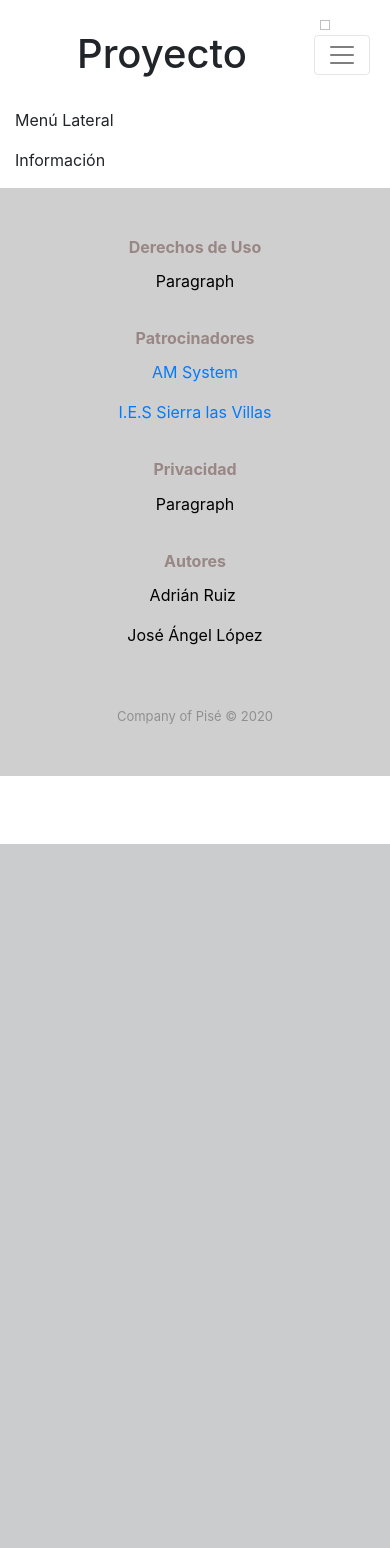
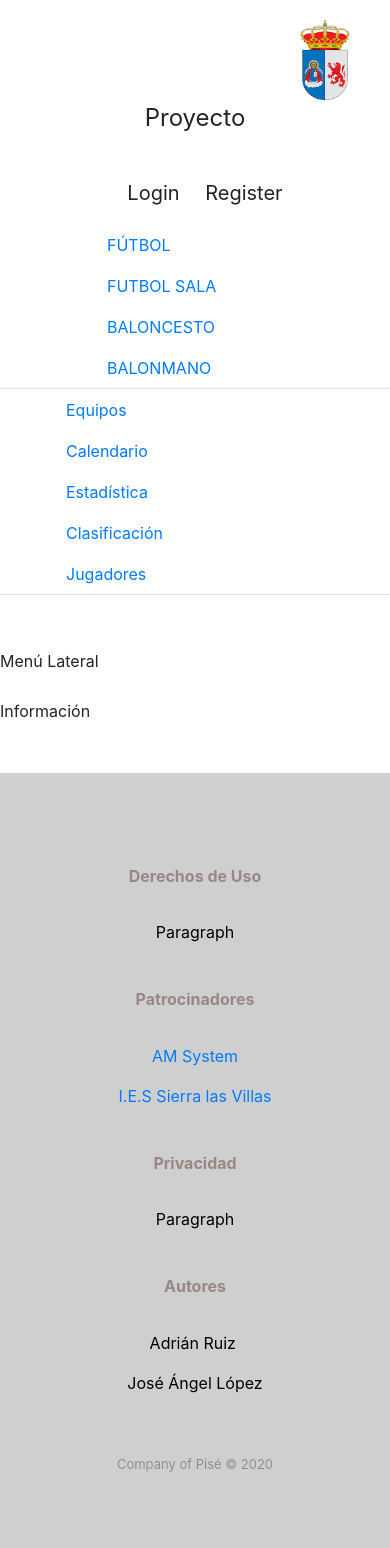
Before and after one commit to adrianruizdeveloper/deporte, a PHP site: the page made by pagina prueba/index.php in a window 390 px wide. Before the commit the page ends 844 px from the top, so only its background shows below. Run offline with PHP 8.4, Linux system fonts and the light colour scheme.

Commit message:
Add files via upload

```diff
--- /dev/null
+++ b/pagina prueba/assets/css/Navigation-with-Button_cabecera.css
@@ -0,0 +1,323 @@
+.navigation-clean-button {
+  background: #fff;
+  padding-top: .75rem;
+  padding-bottom: .75rem;
+  color: #333;
+  border-radius: 0;
+  box-shadow: none;
+  border: none;
+  margin-bottom: 0;
+}
+
+@media (min-width:768px) {
+  .navigation-clean-button {
+    padding-top: 1rem;
+    padding-bottom: 1rem;
+  }
+}
+
+.navigation-clean-button .navbar-brand {
+  font-weight: bold;
+  color: inherit;
+}
+
+.navigation-clean-button .navbar-brand:hover {
+  color: #222;
+}
+
+.navigation-clean-button.navbar-dark .navbar-brand:hover {
+  color: #f0f0f0;
+}
+
+.navigation-clean-button .navbar-brand img {
+  height: 100%;
+  display: inline-block;
+  margin-right: 10px;
+  width: auto;
+}
+
+.navigation-clean-button .navbar-toggler {
+  border-color: #ddd;
+}
+
+.navigation-clean-button .navbar-toggler:hover, .navigation-clean-button .navbar-toggler:focus {
+  background: none;
+}
+
+.navigation-clean-button.navbar-dark .navbar-toggler {
+  border-color: #555;
+}
+
+.navigation-clean-button .navbar-toggler {
+  color: #888;
+}
+
+.navigation-clean-button.navbar-dark .navbar-toggler {
+  color: #eee;
+}
+
+.navigation-clean-button .navbar-collapse, .navigation-clean-button .form-inline {
+  border-top-color: #ddd;
+}
+
+.navigation-clean-button.navbar-dark .navbar-collapse, .navigation-clean-button.navbar-dark .form-inline {
+  border-top-color: #333;
+}
+
+.navigation-clean-button .navbar-nav a.active, .navigation-clean-button .navbar-nav > .show > a {
+  background: none;
+  box-shadow: none;
+}
+
+.navigation-clean-button.navbar-light .navbar-nav a.active, .navigation-clean-button.navbar-light .navbar-nav a.active:focus, .navigation-clean-button.navbar-light .navbar-nav a.active:hover {
+  color: #8f8f8f;
+  box-shadow: none;
+  background: none;
+  pointer-events: none;
+}
+
+.navigation-clean-button.navbar .navbar-nav .nav-link {
+  padding-left: 18px;
+  padding-right: 18px;
+}
+
+.navigation-clean-button.navbar-light .navbar-nav .nav-link {
+  color: #465765;
+}
+
+.navigation-clean-button.navbar-light .navbar-nav .nav-link:focus, .navigation-clean-button.navbar-light .navbar-nav .nav-link:hover {
+  color: #37434d !important;
+  background-color: transparent;
+}
+
+.navigation-clean-button .navbar-nav > li > .dropdown-menu {
+  margin-top: -5px;
+  box-shadow: 0 4px 8px rgba(0,0,0,.1);
+  background-color: #fff;
+  border-radius: 2px;
+}
+
+.navigation-clean-button .dropdown-menu .dropdown-item:focus, .navigation-clean-button .dropdown-menu .dropdown-item {
+  line-height: 2;
+  font-size: 14px;
+  color: #37434d;
+}
+
+.navigation-clean-button .dropdown-menu .dropdown-item:focus, .navigation-clean-button .dropdown-menu .dropdown-item:hover {
+  background: #eee;
+  color: inherit;
+}
+
+@media (max-width:767px) {
+  .navigation-clean-button .navbar-nav .show .dropdown-menu {
+    box-shadow: none;
+  }
+}
+
+@media (max-width:767px) {
+  .navigation-clean-button .navbar-nav .show .dropdown-menu .dropdown-item {
+    color: #37434d;
+    padding-top: 12px;
+    padding-bottom: 12px;
+    line-height: 1;
+  }
+}
+
+.navigation-clean-button.navbar-dark {
+  background-color: #1f2021;
+  color: #fff;
+}
+
+.navigation-clean-button.navbar-dark .navbar-nav a.active, .navigation-clean-button.navbar-dark .navbar-nav a.active:focus, .navigation-clean-button.navbar-dark .navbar-nav a.active:hover {
+  color: #8f8f8f;
+  box-shadow: none;
+  background: none;
+  pointer-events: none;
+}
+
+.navigation-clean-button.navbar-dark .navbar-nav .nav-link {
+  color: #dfe8ee;
+}
+
+.navigation-clean-button.navbar-dark .navbar-nav .nav-link:focus, .navigation-clean-button.navbar-dark .navbar-nav .nav-link:hover {
+  color: #fff !important;
+  background-color: transparent;
+}
+
+.navigation-clean-button.navbar-dark .navbar-nav > li > .dropdown-menu {
+  background-color: #1f2021;
+}
+
+.navigation-clean-button.navbar-dark .dropdown-menu .dropdown-item:focus, .navigation-clean-button.navbar-dark .dropdown-menu .dropdown-item {
+  color: #f2f5f8;
+}
+
+.navigation-clean-button.navbar-dark .dropdown-menu .dropdown-item:focus, .navigation-clean-button.navbar-dark .dropdown-menu .dropdown-item:hover {
+  background: #363739;
+}
+
+@media (max-width:767px) {
+  .navigation-clean-button.navbar-dark .navbar-nav .show .dropdown-menu .dropdown-item {
+    color: #fff;
+  }
+}
+
+.navigation-clean-button .actions .login {
+  margin-right: 1rem;
+  text-decoration: none;
+  color: #465765;
+}
+
+.navigation-clean-button.navbar-dark .actions .login {
+  color: #dfe8ee;
+}
+
+.navigation-clean-button.navbar-dark .actions .login:hover {
+  color: #fff;
+}
+
+.navigation-clean-button .navbar-text .action-button, .navigation-clean-button .navbar-text .action-button:active, .navigation-clean-button .navbar-text .action-button:hover {
+  background: #56c6c6;
+  border-radius: 20px;
+  font-size: inherit;
+  color: #fff;
+  box-shadow: none;
+  border: none;
+  text-shadow: none;
+  padding: .5rem 1rem;
+  transition: background-color 0.25s;
+  font-size: inherit;
+}
+
+.navigation-clean-button .navbar-text .action-button:hover {
+  background: #66d7d7;
+}
+
+.navigation-clean-button.navbar-dark .action-button, .navigation-clean-button.navbar-dark .action-button:active {
+  background: #208f8f;
+}
+
+.navigation-clean-button.navbar-dark .action-button:hover {
+  background: #269d9d;
+}
+
+.navbar.navbar-light.navbar-expand-md {
+  margin: 0;
+  padding: 0;
+}
+
+.login {
+  float: right;
+  margin-top: 5px;
+  margin-bottom: 5px;
+}
+
+.titulo {
+  display: inline;
+  text-align: center;
+}
+
+#titulo {
+  display: inline;
+  padding-left: 5px;
+}
+
+img {
+  float: left;
+  height: 80px;
+  width: 50px;
+}
+
+.nav.nav-tabs.menu1 {
+  float: left;
+}
+
+.cabecera_principal {
+  padding-bottom: 30px;
+}
+
+#menu2 li {
+  margin-left: 49px;
+  margin-right: 84px;
+  text-align: center;
+}
+
+#menu1 li {
+  margin-left: 90px;
+  margin-right: 7%;
+  float: right;
+}
+
+.navbar.navbar-light.navbar-expand-md {
+}
+
+.navbar.navbar-light.navbar-expand-md {
+  text-align: center;
+}
+
+.navbar.navbar-light.navbar-expand-md {
+  display: inline;
+}
+
+.navbar.navbar-light.navbar-expand-md {
+}
+
+.login_buttons {
+  width: 250px;
+  /*margin-left: auto;*/
+}
+
+.navbar-light .navbar-nav .nav-link {
+}
+
+.texto_login {
+  float: right;
+}
+
+#navcol-1 {
+  display: inline;
+}
+
+.navbar-light .navbar-toggler {
+}
+
+.login_buttons {
+  display: initial;
+}
+
+li {
+  margin-left: 20px;
+  display: initial;
+}
+
+#botones_login {
+  margin-top: 4%;
+  font-size: 20px;
+  text-align: center;
+  padding: 0px;
+}
+
+.container {
+  display: initial;
+  height: 10000px;
+}
+
+#login_buttons {
+  display: initial;
+  text-align: center;
+  margin-left: auto;
+}
+
+#titulo_pagina {
+  text-align: center;
+  margin-top: 2%;
+  font-size: x-large;
+}
+
+.nav.nav-tabs {
+  width: 100%;
+}
+
+div {
+  margin-top: 10px;
+}
--- a/pagina prueba/cabecera.php
+++ b/pagina prueba/cabecera.php
@@ -1,18 +1,29 @@
-<header>
-    <div id="cabecera_principal" class="cabecera_principal"><img>
-        <h1 class="titulo">Proyecto</h1>
-        <div class="login">
-            <nav class="navbar navbar-light navbar-expand-md">
-                <div class="container-fluid"><button data-toggle="collapse" class="navbar-toggler" data-target="#navcol-1"><span class="navbar-toggler-icon"></span></button>
-                    <div class="collapse navbar-collapse" id="navcol-1">
-                        <ul class="nav navbar-nav">
-                            <li class="nav-item" role="presentation"><a class="nav-link active" href="#">Login</a></li>
-                            <li class="nav-item" role="presentation"><a class="nav-link active" href="#">Register</a></li>
-                        </ul>
-                    </div>
+
+    <div>
+        <div>
+            <div class="row">
+                <div class="col-md-8"><img src="assets/img/descarga.png">
+                    <p id="titulo_pagina">Proyecto</p>
                 </div>
-            </nav>
+                <div class="col-md-4">
+                    <ul id="botones_login">
+                        <li>Login</li>
+                        <li>Register</li>
+                    </ul>
+                </div>
+            </div>
+            <ul class="nav nav-tabs" id="menu1">
+                <li class="nav-item"><a class="nav-link" href="#">FÚTBOL</a></li>
+                <li class="nav-item"><a class="nav-link" href="#">FUTBOL SALA</a></li>
+                <li class="nav-item"><a class="nav-link" href="#">BALONCESTO</a></li>
+                <li class="nav-item"><a class="nav-link" href="#">BALONMANO</a></li>
+            </ul>
+            <ul class="nav nav-tabs" id="menu2">
+                <li class="nav-item"><a class="nav-link" href="#">Equipos</a></li>
+                <li class="nav-item"><a class="nav-link" href="#">Calendario</a></li>
+                <li class="nav-item"><a class="nav-link" href="#">Estadística</a></li>
+                <li class="nav-item"><a class="nav-link" href="#">Clasificación</a></li>
+                <li class="nav-item"><a class="nav-link" href="#">Jugadores</a></li>
+            </ul>
         </div>
-
     </div>
-</header>
--- a/pagina prueba/calendario.php
+++ b/pagina prueba/calendario.php
@@ -17,6 +17,9 @@
     <link rel="stylesheet" href="assets/css/Footer-Dark.css">
     <link rel="stylesheet" href="assets/css/Header-Blue.css">
     <link rel="stylesheet" href="assets/css/styles.css">
+     <link rel="stylesheet" href="assets/css/Navigation-with-Button_cabecera.css">
+
+
 </head>
 
 <body>
--- a/pagina prueba/clasificacion.php
+++ b/pagina prueba/clasificacion.php
@@ -17,6 +17,8 @@
     <link rel="stylesheet" href="assets/css/Footer-Dark.css">
     <link rel="stylesheet" href="assets/css/Header-Blue.css">
     <link rel="stylesheet" href="assets/css/styles.css">
+        <link rel="stylesheet" href="assets/css/Navigation-with-Button_cabecera.css">
+
 </head>
 
 <body>
--- a/pagina prueba/equipos.php
+++ b/pagina prueba/equipos.php
@@ -16,6 +16,8 @@
     <link rel="stylesheet" href="assets/css/Footer-Dark.css">
     <link rel="stylesheet" href="assets/css/Header-Blue.css">
     <link rel="stylesheet" href="assets/css/styles.css">
+        <link rel="stylesheet" href="assets/css/Navigation-with-Button_cabecera.css">
+
 </head>
 
 <body>
--- a/pagina prueba/estadisticas.php
+++ b/pagina prueba/estadisticas.php
@@ -17,6 +17,8 @@
     <link rel="stylesheet" href="assets/css/Footer-Dark.css">
     <link rel="stylesheet" href="assets/css/Header-Blue.css">
     <link rel="stylesheet" href="assets/css/styles.css">
+        <link rel="stylesheet" href="assets/css/Navigation-with-Button_cabecera.css">
+
 </head>
 
 <body>
--- a/pagina prueba/index.php
+++ b/pagina prueba/index.php
@@ -16,6 +16,8 @@
     <link rel="stylesheet" href="assets/css/Footer-Dark.css">
     <link rel="stylesheet" href="assets/css/Header-Blue.css">
     <link rel="stylesheet" href="assets/css/styles.css">
+    <link rel="stylesheet" href="assets/css/Navigation-with-Button_cabecera.css">
+
 </head>
 
 <body>
--- a/pagina prueba/jugadores.php
+++ b/pagina prueba/jugadores.php
@@ -16,6 +16,8 @@
     <link rel="stylesheet" href="assets/css/Footer-Dark.css">
     <link rel="stylesheet" href="assets/css/Header-Blue.css">
     <link rel="stylesheet" href="assets/css/styles.css">
+        <link rel="stylesheet" href="assets/css/Navigation-with-Button_cabecera.css">
+
 </head>
 
 <body>
--- a/pagina prueba/login.php
+++ b/pagina prueba/login.php
@@ -16,6 +16,8 @@
     <link rel="stylesheet" href="assets/css/Footer-Dark.css">
     <link rel="stylesheet" href="assets/css/Header-Blue.css">
     <link rel="stylesheet" href="assets/css/styles.css">
+        <link rel="stylesheet" href="assets/css/Navigation-with-Button_cabecera.css">
+
 </head>
 
 <body>
--- a/pagina prueba/registro.php
+++ b/pagina prueba/registro.php
@@ -17,6 +17,8 @@
     <link rel="stylesheet" href="assets/css/Footer-Dark.css">
     <link rel="stylesheet" href="assets/css/Header-Blue.css">
     <link rel="stylesheet" href="assets/css/styles.css">
+        <link rel="stylesheet" href="assets/css/Navigation-with-Button_cabecera.css">
+
 </head>
 
 <body>
```
